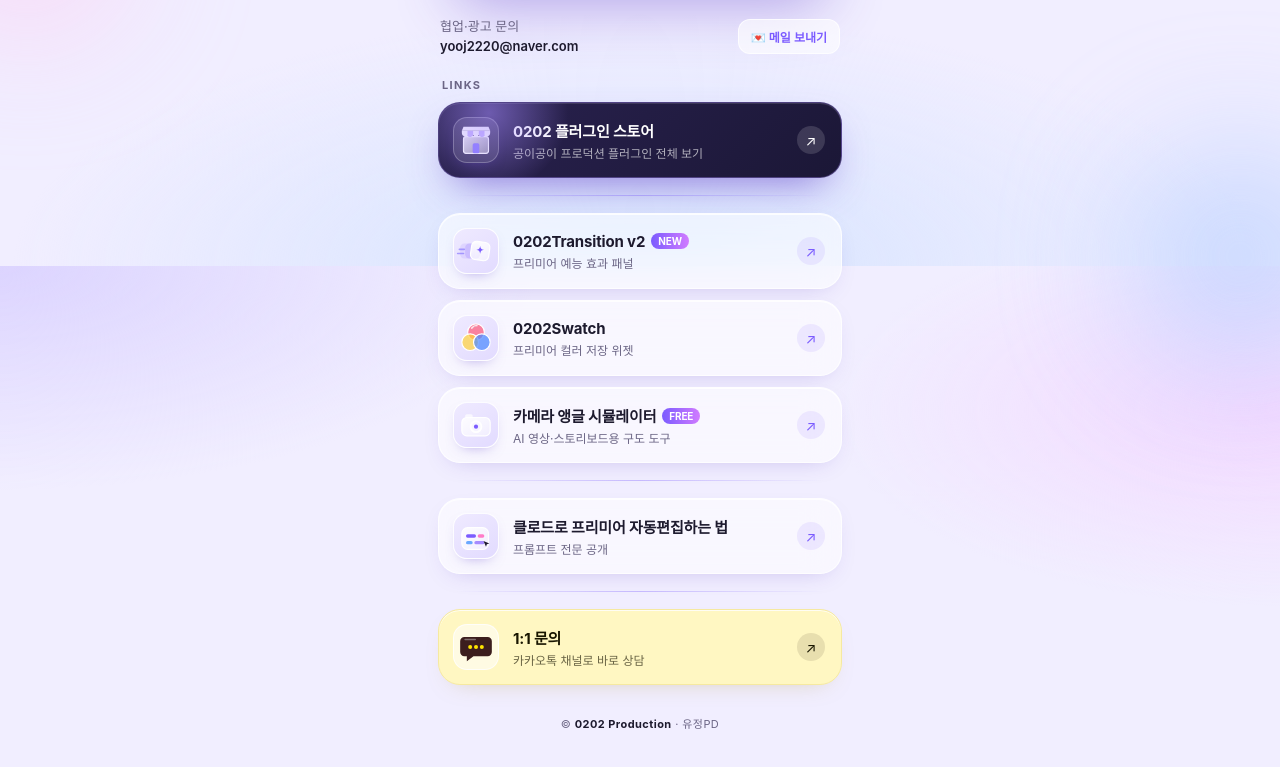
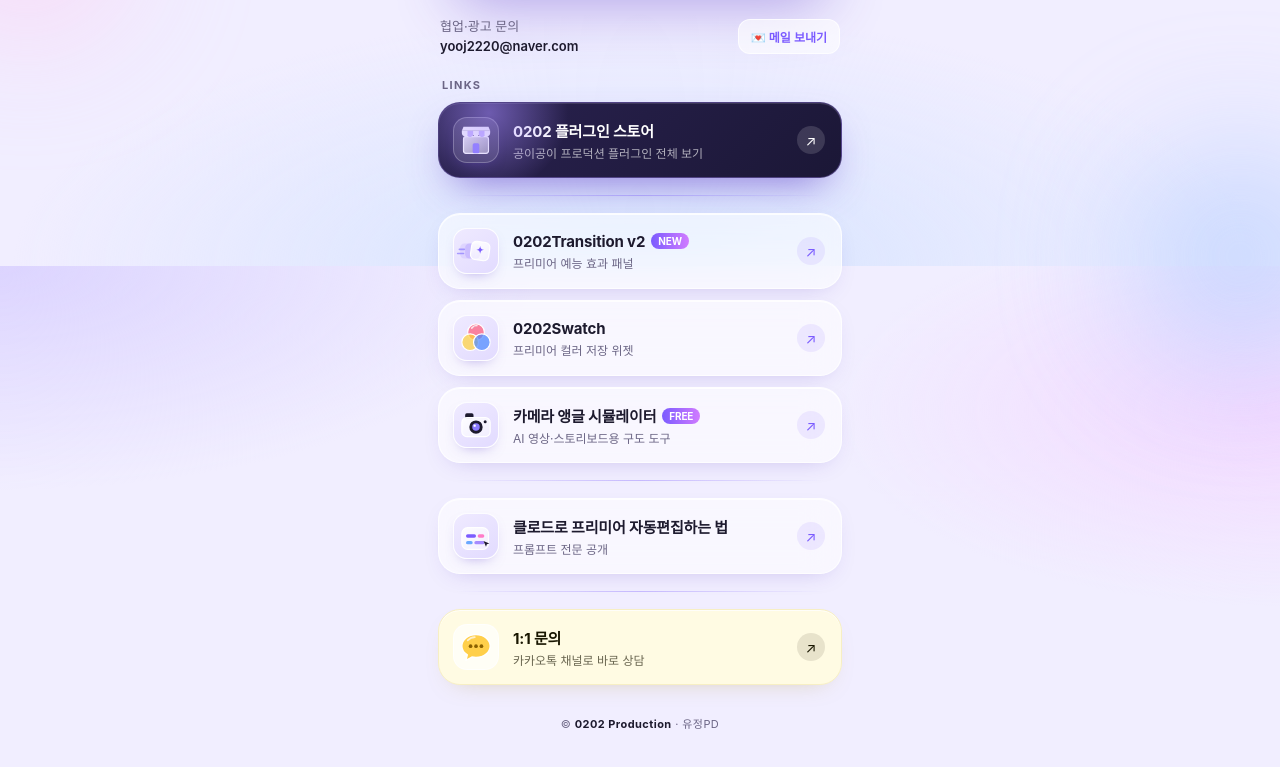
Before and after one commit to onleeyoo/contact, a plain HTML site: page index.html in a window 1280 px wide. Shown: the part 534-1301 px from the top of the page. Drawn offline with Linux system fonts and the light colour scheme; a web font is replaced by a local one.

Commit message:
카메라 아이콘 검정 포인트, 문의 아이콘 둥근 노란 말풍선, 카드 연노랑
Co-Authored-By: Claude Opus 5.5 <noreply@anthropic.com>
Claude-Session: https://claude.ai/code/session_01EN3DvooTCX3jJheV6Sh815

```diff
--- a/index.html
+++ b/index.html
@@ -139,8 +139,8 @@
   .toast{position:fixed;left:50%;bottom:calc(28px + env(safe-area-inset-bottom));transform:translate(-50%,20px);opacity:0;pointer-events:none;
     padding:12px 18px;border-radius:14px;background:#1d1a2e;color:#fff;font-size:13px;font-weight:600;box-shadow:0 12px 30px -10px rgba(30,20,70,.5);transition:all .25s ease;z-index:10}
   .toast.show{opacity:1;transform:translate(-50%,0)}
-  .card.kakao{background:#fff7c2;border-color:#f6e9a0;color:#191600;box-shadow:0 10px 26px -16px rgba(160,130,0,.35), inset 0 1px 0 rgba(255,255,255,.8)}
-  .card.kakao .icon{background:#fffbe3;border-color:rgba(255,255,255,.8);box-shadow:none}
+  .card.kakao{background:#fffbe3;border-color:#f7efc4;color:#191600;box-shadow:0 10px 26px -16px rgba(160,130,0,.35), inset 0 1px 0 rgba(255,255,255,.8)}
+  .card.kakao .icon{background:#fffef6;border-color:rgba(255,255,255,.8);box-shadow:none}
   .card.kakao .txt small{color:rgba(25,22,0,.65)}
   .card.kakao .arrow{background:rgba(25,22,0,.1);color:#191600}
 </style>
@@ -185,7 +185,7 @@
         <span class="arrow">↗</span>
       </a>
       <a class="card reveal" style="animation-delay:0.31s" href="https://cameraangles.0202production.com/" target="_blank" rel="noopener">
-        <span class="icon"><svg aria-hidden="true" width="40" height="40" viewBox="0 0 48 48"><defs><linearGradient id="gl4" x1="0" y1="0" x2="1" y2="1"><stop offset="0" stop-color="#fff" stop-opacity=".9"/><stop offset="1" stop-color="#fff" stop-opacity=".45"/></linearGradient></defs><rect x="7" y="15" width="34" height="22" rx="6" fill="url(#gl4)" stroke="#fff" stroke-width="1.4"/><circle cx="24" cy="26" r="6.5" fill="none" stroke="#fff" stroke-width="2.2"/><circle cx="24" cy="26" r="2.5" fill="#7b5cff"/><rect x="11" y="11" width="9" height="5" rx="2" fill="#fff" fill-opacity=".7"/></svg></span>
+        <span class="icon"><svg aria-hidden="true" width="40" height="40" viewBox="0 0 48 48"><defs><linearGradient id="gl4" x1="0" y1="0" x2="1" y2="1"><stop offset="0" stop-color="#fff" stop-opacity=".9"/><stop offset="1" stop-color="#fff" stop-opacity=".45"/></linearGradient></defs><rect x="11" y="10" width="10" height="6" rx="2" fill="#1d1a2e"/><rect x="7" y="15" width="34" height="23" rx="6" fill="url(#gl4)" stroke="#fff" stroke-width="1.4"/><circle cx="24" cy="26.5" r="8" fill="#1d1a2e"/><circle cx="24" cy="26.5" r="4.5" fill="#8b7bff"/><circle cx="22.4" cy="24.8" r="1.4" fill="#fff"/><circle cx="35" cy="20" r="1.8" fill="#1d1a2e"/></svg></span>
         <span class="txt"><strong>카메라 앵글 시뮬레이터<span class="badge">FREE</span></strong><small>AI 영상·스토리보드용 구도 도구</small></span>
         <span class="arrow">↗</span>
       </a>
@@ -197,7 +197,7 @@
       </a>
       <hr class="divider" aria-hidden="true">
       <a class="card kakao reveal" style="animation-delay:0.41s" href="https://pf.kakao.com/_cLTxnX/chat" target="_blank" rel="noopener">
-        <span class="icon"><svg aria-hidden="true" width="40" height="40" viewBox="0 0 48 48"><path d="M10 12h28a5 5 0 0 1 5 5v13a5 5 0 0 1-5 5H21l-8 6v-6h-3a5 5 0 0 1-5-5V17a5 5 0 0 1 5-5z" fill="#3c1e1e"/><path d="M11 15h12" stroke="#fff" stroke-width="2" stroke-linecap="round" opacity=".35"/><circle cx="17" cy="24" r="2.4" fill="#fee500"/><circle cx="24" cy="24" r="2.4" fill="#fee500"/><circle cx="31" cy="24" r="2.4" fill="#fee500"/></svg></span>
+        <span class="icon"><svg aria-hidden="true" width="40" height="40" viewBox="0 0 48 48"><path d="M24 9c9.4 0 17 6.2 17 13.8S33.4 36.6 24 36.6c-1.7 0-3.4-.2-5-.6L12 40l1.6-6.6C9.6 30.9 7 27.1 7 22.8 7 15.2 14.6 9 24 9z" fill="#ffcf4a" stroke="#fff" stroke-width="1.6" stroke-linejoin="round"/><path d="M14 16c2-2.2 5-3.6 8.6-3.9" stroke="#fff" stroke-width="2" stroke-linecap="round" opacity=".7"/><circle cx="17.5" cy="23" r="2.2" fill="#8a6100"/><circle cx="24" cy="23" r="2.2" fill="#8a6100"/><circle cx="30.5" cy="23" r="2.2" fill="#8a6100"/></svg></span>
         <span class="txt"><strong>1:1 문의</strong><small>카카오톡 채널로 바로 상담</small></span>
         <span class="arrow">↗</span>
       </a>
```
